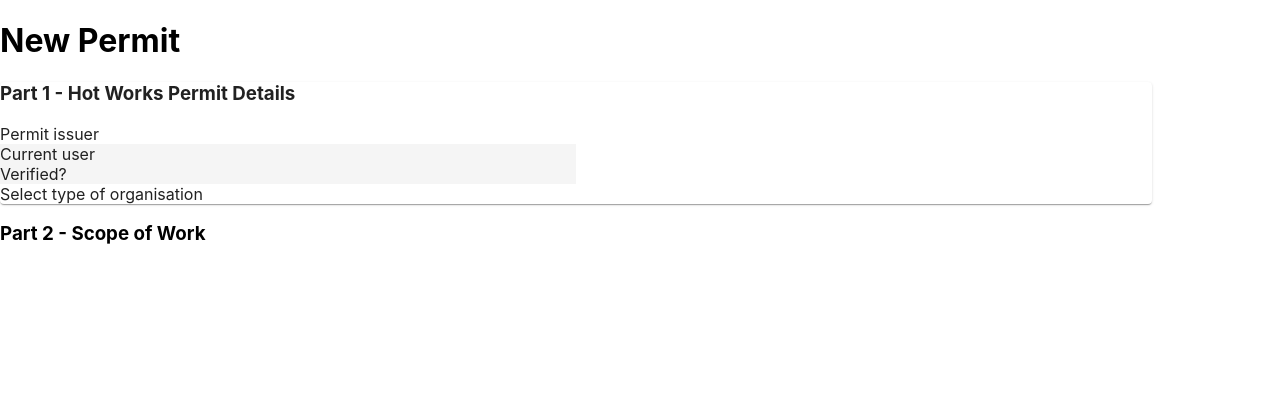
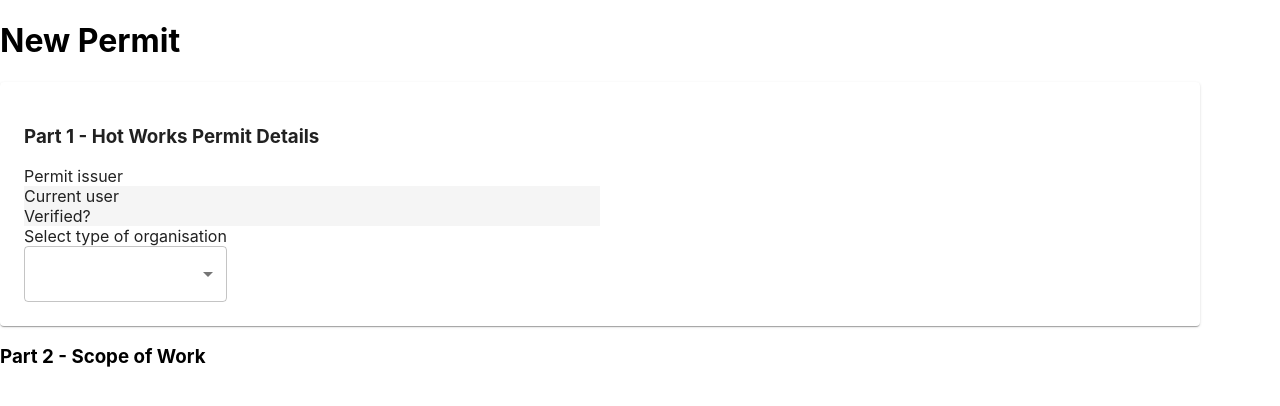
Before and after one commit to Catherinen29/skunkworks, a React (Create React App) app: page / in a window 1280 px wide. Shown: the top 406 px of the page. Built offline with nearby package versions, Linux system fonts and the light colour scheme.

Commit message:
Add form and organisation drop down.

```diff
--- a/src/components/newPermit/Part1.js
+++ b/src/components/newPermit/Part1.js
@@ -1,12 +1,21 @@
-import { Box, Paper } from "@mui/material"
+import { Box, FormControl, FormHelperText, MenuItem, Paper, Select } from "@mui/material"
+import { useState } from "react"
 
 export default function Part1() {
+
+const [organisationType, setOrganisationType] = useState("")
+
+const handleOrganisation = (e) => {
+    setOrganisationType(e.target.value)
+}
+
 
     return(
         <Paper component="section" sx={{
                 width: '90%', /*This doesn't work */
                 bgcolor: '#ffffff',
-                borderRadius: 1 }}>
+                borderRadius: 1,
+                padding: 3 }}>
         <h3>Part 1 - Hot Works Permit Details</h3>
         <div>
             Permit issuer
@@ -19,10 +28,20 @@ export default function Part1() {
             </Box>
         </div>
 
-            <div>
+        <FormControl required>
         Select type of organisation
+            <Select
+            value={organisationType}
+            label="Select Type *"
+            onChange={handleOrganisation}>
+                <MenuItem value="Supplier">Supplier</MenuItem>
+                <MenuItem value="Plumbing">Plumbing</MenuItem>
+                <MenuItem value="Carpentry">Carpentry</MenuItem>
+                <MenuItem value="Face Painting">Face Painting</MenuItem>
+            </Select>
+        </FormControl>
 
-            </div>
+
 
 
         </Paper>
```
Lines whose indentation alone changed are shown as unchanged.
